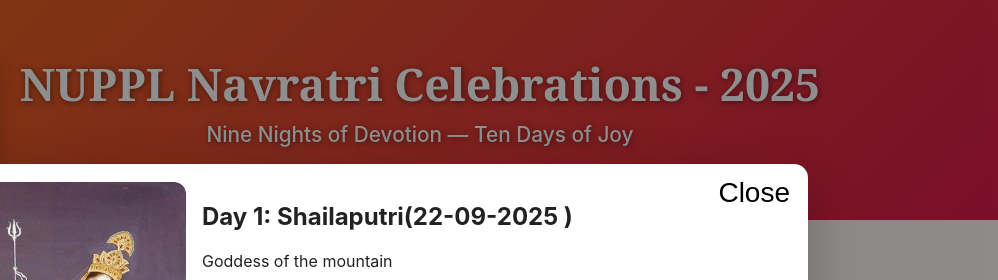
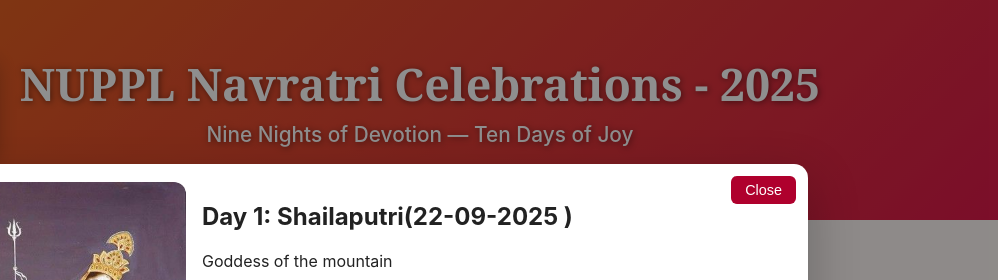
Before and after one commit to Dileepshukla2003/NUPPL_Navratri.com, a plain HTML site: page index.html in a window 1280 px wide. Both pictures are taken after a click on the element 220 px from the left and 707 px from the top of the page. Shown: the top 280 px of the page, 282-1280 px from the left. Drawn offline with Linux system fonts and the light colour scheme.

Commit message:
Update styles.css

```diff
--- a/styles.css
+++ b/styles.css
@@ -43,15 +43,21 @@ body{
 .modal-body { display: grid; grid-template-columns: 260px 1fr; gap: 16px; align-items: start; }
 .modal-thumb { border-radius: 10px; overflow: hidden; }
 
-
 .modal-close {
   position: absolute;
   right: 12px;
   top: 12px;
-  border: 0;
-  background: none;
-  font-size: 28px;
+  border: none;
+  background: var(--accent);
+  color: #fff;
+  font-size: 0.9rem;
+  padding: 6px 14px;
+  border-radius: 6px;
   cursor: pointer;
+  transition: background 0.2s ease;
+}
+.modal-close:hover {
+  background: var(--accent-2);
 }
 
 
```
